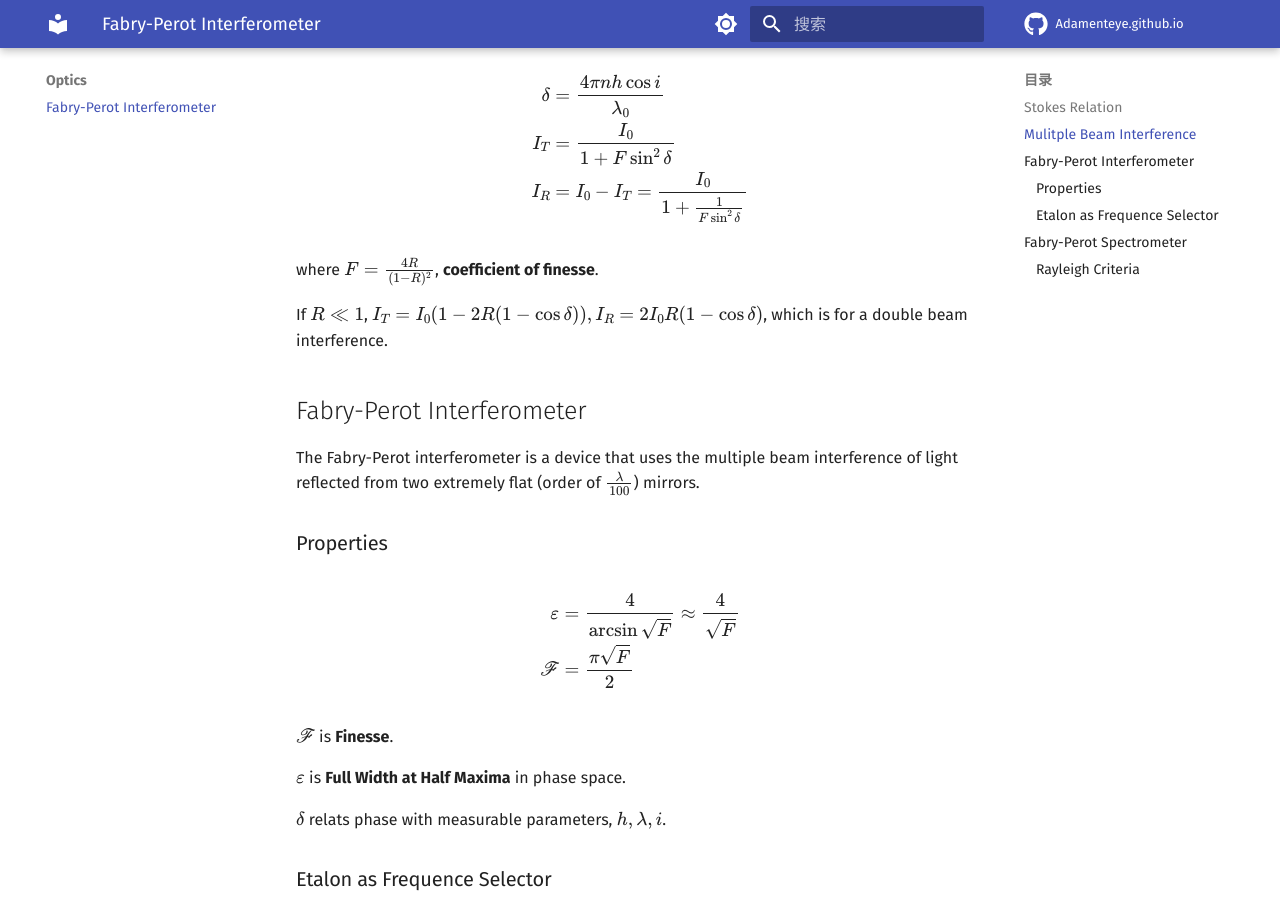
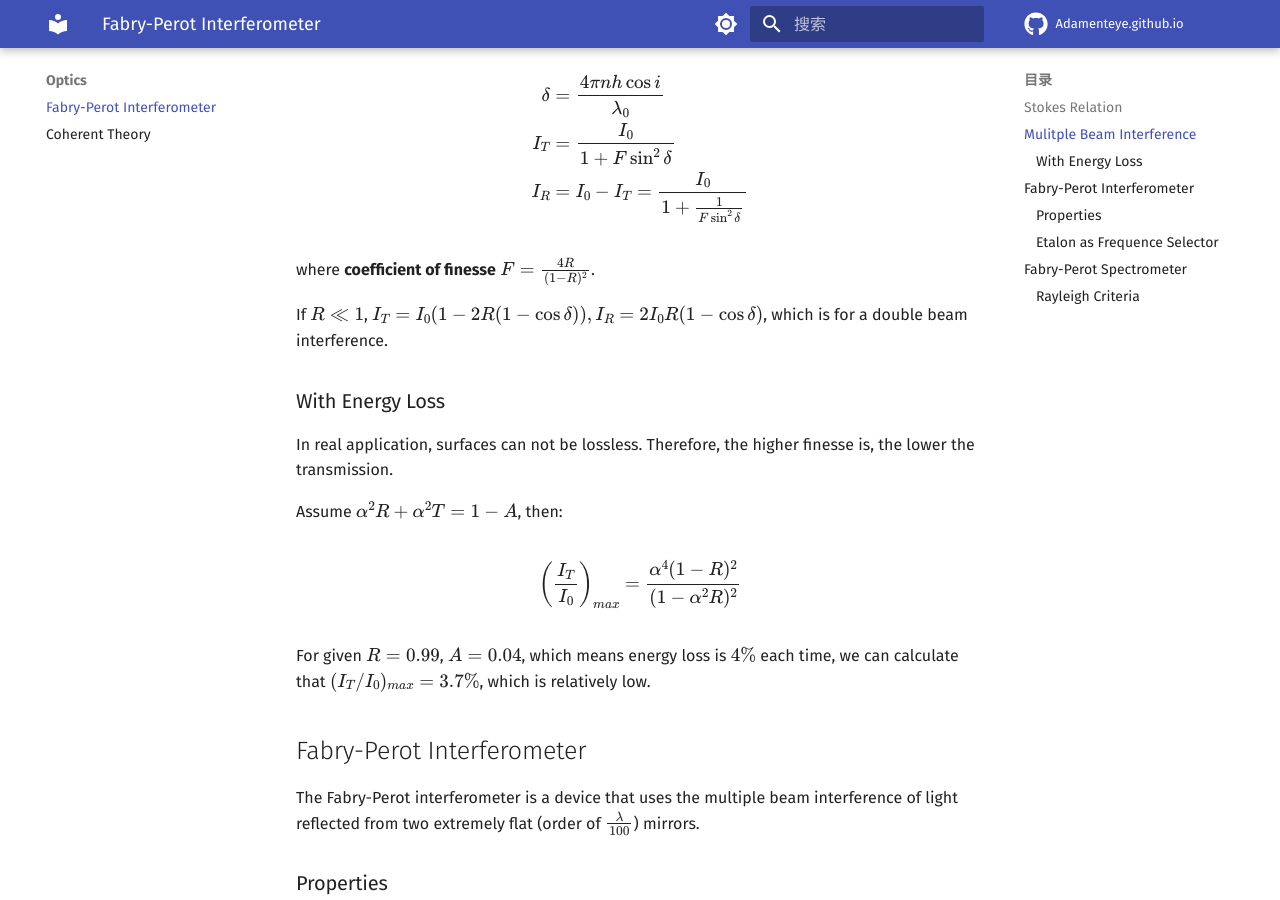
Before and after one commit to adamanteye/adamanteye.github.io, an MkDocs documentation site: the page built from docs/optics/fabry-perot-interferometer.md, in a window 1280 px wide and 900 px high, scrolled down 726 px. Built offline with MkDocs 1.6.1 and Material for MkDocs 9.7.7, drawn with Linux system fonts in a browser that asks for light colours; comment, search, counter and statistics services are not loaded; some of the changed text lies outside the part shown.

Commit message:
coherence theory

```diff
--- a/docs/optics/fabry-perot-interferometer.md
+++ b/docs/optics/fabry-perot-interferometer.md
@@ -26,10 +26,19 @@ I_T&=\frac{I_0}{1+F\sin^2\delta}\\
 I_R&=I_0-I_T=\frac{I_0}{1+\frac{1}{F\sin^2\delta}}\\
 \end{aligned}  $$
 
-where $F=\frac{4R}{(1-R)^2}$, **coefficient of finesse**.
+where **coefficient of finesse** $F=\frac{4R}{(1-R)^2}$.
 
 If $R\ll1$, $I_T=I_0(1-2R(1-\cos\delta)), I_R=2I_0R(1-\cos\delta)$, which is for a double beam interference.
 
+### With Energy Loss
+
+In real application, surfaces can not be lossless. Therefore, the higher finesse is, the lower the transmission.
+
+Assume $\alpha^2R+\alpha^2T=1-A$, then:
+
+$$ \left(\frac{I_T}{I_0}\right)_{max}=\frac{\alpha^4(1-R)^2}{(1-\alpha^2R)^2}$$
+
+For given $R=0.99$, $A=0.04$, which means energy loss is $4\%$ each time, we can calculate that $(I_T/I_0)_{max}=3.7\%$, which is relatively low.
 
 ## Fabry-Perot Interferometer
 
@@ -58,8 +67,6 @@ $$\begin{aligned}
 \nu_m&=\frac{mc}{2nh}
 \end{aligned}$$
 
-
-
 So the output would be a group of equally spaced lines in frequence domain, with **free spectral range** defined as: $\Delta\nu=\nu_{m+1}-\nu_m=\frac{c}{2nh}$.
 
 $$\begin{aligned}
--- a/mkdocs.yml
+++ b/mkdocs.yml
@@ -6,6 +6,7 @@ nav:
   - 简介: index.md
   - Optics:
     - Fabry-Perot Interferometer: optics/fabry-perot-interferometer.md
+    - Coherent Theory: optics/coherent-theory.md
   - 德语:
     - 新编大学德语一:
       - Einheit 9: deutsch/klick-auf-deutsch-1/einheit-9.md
```
Also changed, not shown: other parts of docs/optics/fabry-perot-interferometer.md (+2 -2 lines), docs/optics/coherent-theory.md (added, +90 -0 lines).
